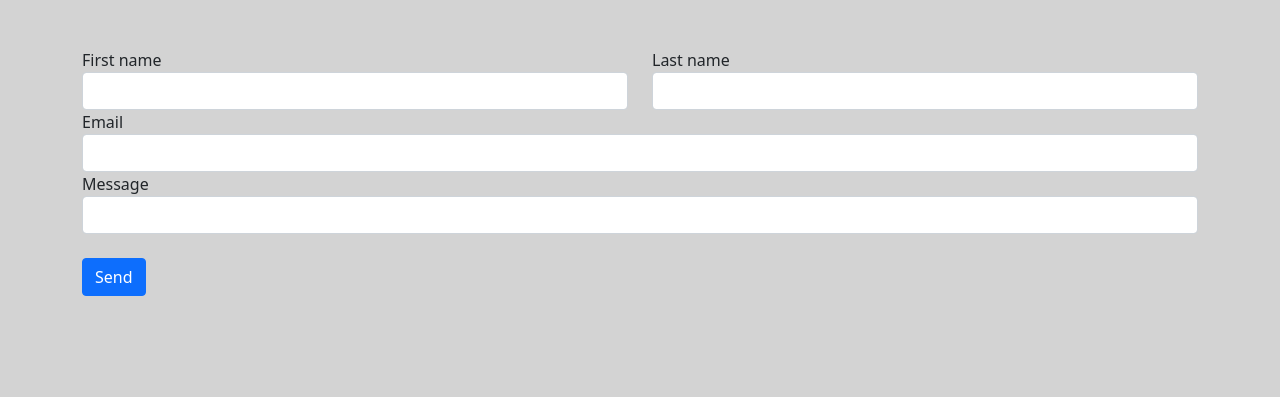
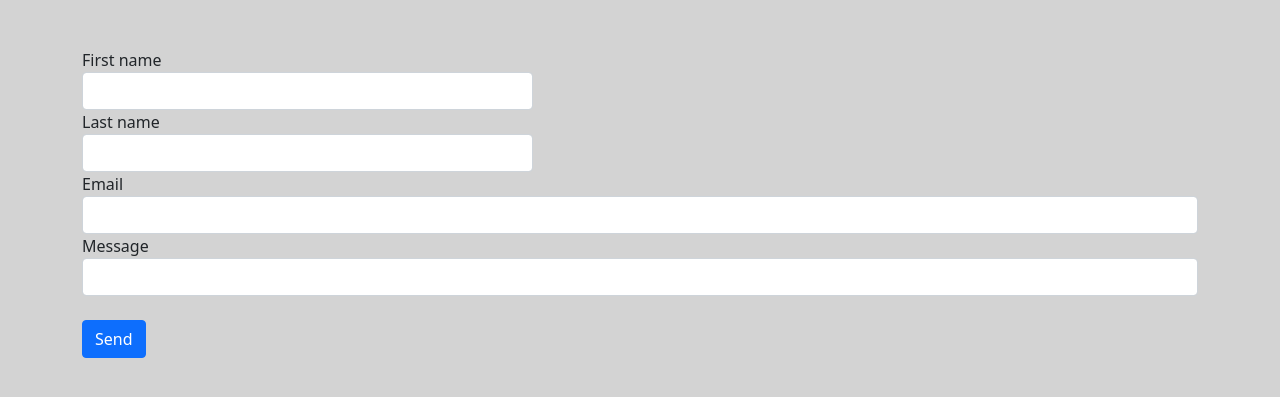
Before and after one commit to devhuss/FitnessApp, a Django app: page /contact in a window 1280 px wide. Shown: the part 146-543 px from the top of the page. Run offline with Django 3.2, Linux system fonts and the light colour scheme; a user stored in the database is signed in.

Commit message:
contact update

```diff
--- a/templates/workout/contact.html
+++ b/templates/workout/contact.html
@@ -13,20 +13,26 @@
 <form action="" method="post">
         {% csrf_token %}
         <div class="row">
-            <div class="col">
+            <div class="col-5">
                 {{ form.first_name.label }}
                 {{ form.first_name }}
             </div>
-            <div class="col">
+        </div>
+        <div class="row">
+            <div class="col-5">
                 {{ form.last_name.label }}
                 {{ form.last_name }}
             </div>
         </div>
         <div class="row">
-            <div class="col">
+            <div class="col-12">
                 {{ form.email.label }}
                 {{ form.email }}
+                {% if form.email.errors %}
+                    <p>Please ensure valid you are entering a valid email: (Example: myemail@email.com)</p>
+                {% endif %}
             </div>
+
         </div>
         <div class="row">
             <div class="col">
@@ -38,4 +44,5 @@
         <button type="submit" class="btn btn-primary">Send</button>
             </form>
 
+
 {% endblock %}
```
Also changed, not shown: db.sqlite3, workout/forms.py (line endings or trailing spaces), workout/migrations/0001_initial.py, workout/migrations/__init__.py (deleted).
